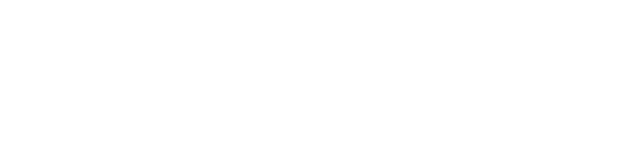
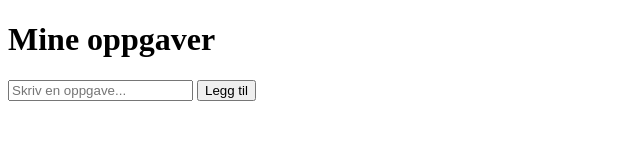
Before and after one commit to tor30122/todo_video, a plain HTML site: page index.html in a window 1280 px wide. Shown: the whole page, without its empty margins (0-640 px from the left). Drawn offline with Linux system fonts and the light colour scheme.

Commit message:
La til tekstboks for oppgaver, knapp og overskrift

```diff
--- a/index.html
+++ b/index.html
@@ -6,7 +6,10 @@
 </head>
 <body>
     <div id="app">
-        <!-- Her skal innholdet ditt komme etter hvert -->
+        <h1>Mine oppgaver</h1>
+        <input type="text" id="task-input" placeholder="Skriv en oppgave...">
+        <button it="add-btn">Legg til</button>
+        <ul id="task-list"></ul>
     </div>
     <script src="script.js"></script>
 </body>
```
